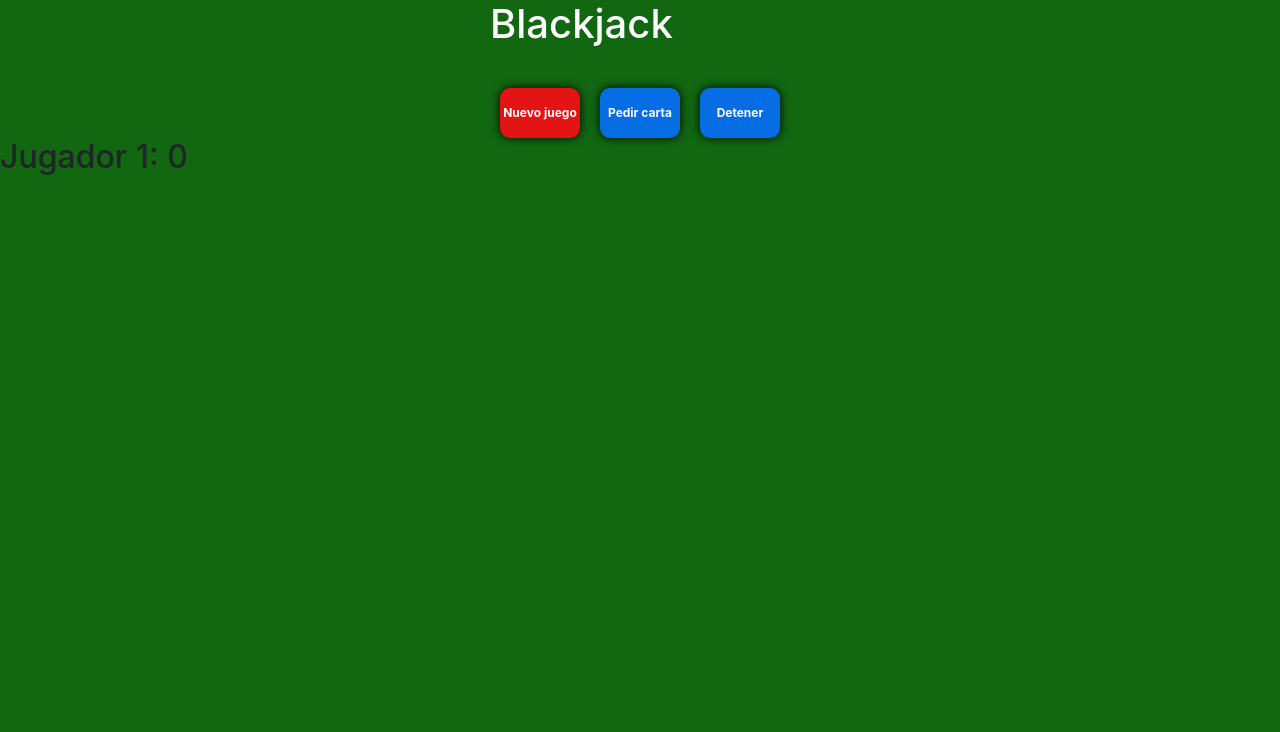
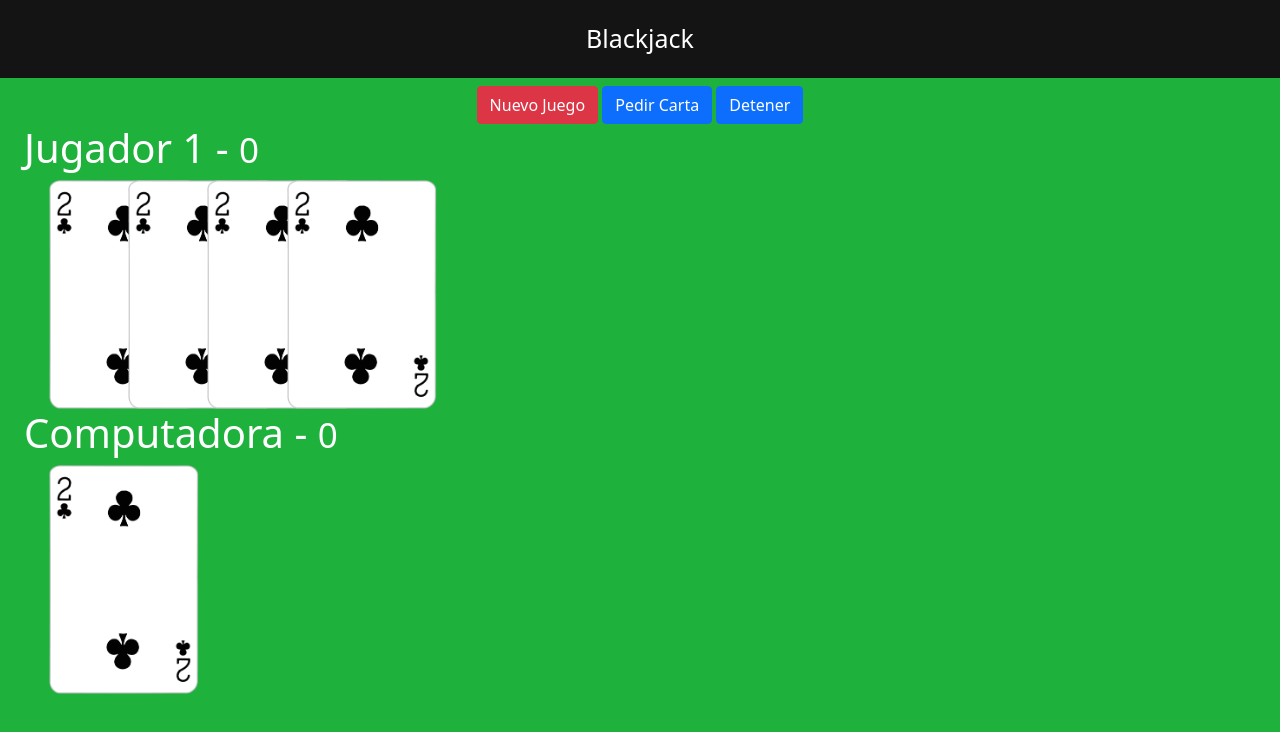
Before and after one commit to carlos0320/Juego_BlackJack, a plain HTML site: page index.html in a window 1280 px wide. Drawn offline with nearby package versions, Linux system fonts and the light colour scheme.

Commit message:
maquetacion del proyecto blackjack usando bootstrap

```diff
--- a/css/style.css
+++ b/css/style.css
@@ -1,52 +1,21 @@
-* {
-    padding: 0;
+html,
+body {
     margin: 0;
-    box-sizing: 0;
-}
-
-body {
-    background-color: #116811;
-    font-family: -apple-system, BlinkMacSystemFont, 'Segoe UI', Roboto, Oxygen, Ubuntu, Cantarell, 'Open Sans', 'Helvetica Neue', sans-serif;
-}
-
-header {
-    width: 300px;
-    margin: 0 auto;
+    background-color: #1eb23c;
     color: white;
 }
 
-main {
-    width: 100vw;
+.titulo {
+    text-align: center;
+    background-color: #141414;
+    color: white;
+    padding: 20px;
+    font-size: 25px;
 }
 
-main .main-buttons {
-    width: 300px;
-    height: 50px;
-    margin: 0 auto;
-    margin-top: 40px;
-    display: flex;
-    justify-content: space-around;
+.carta {
+    width: 150px;
+    left: 100px;
+    position: relative;
+    margin-left: -75px;
 }
-
-.main-buttons .NewGame {
-    width: 80px;
-    background-color: #e21414;
-    color: white;
-    font-size: 12px;
-    border-radius: 10px;
-    border-style: none;
-    box-shadow: 0px 0px 10px 0px black;
-    font-weight: bold;
-}
-
-.main-buttons .NewCard,
-.Stop {
-    width: 80px;
-    background-color: #076de4;
-    color: white;
-    font-size: 12px;
-    border-radius: 10px;
-    border-style: none;
-    box-shadow: 0px 0px 10px 0px black;
-    font-weight: bold;
-}
--- a/index.html
+++ b/index.html
@@ -13,23 +13,35 @@
 </head>
 
 <body>
-    <header>
-        <h1>Blackjack</h1>
+    <header class="titulo">
+        Blackjack
     </header>
-    <main>
-        <section class="main-buttons">
-            <button class="NewGame">Nuevo juego</button>
-            <button class="NewCard">Pedir carta</button>
-            <button class="Stop">Detener</button>
-        </section>
-        <section class="main-player">
-            <div class="player-points">
-                <h2>Jugador 1: <span class="points">0</span></h2>
+    <div class="row mt-2">
+        <div class="col text-center">
+            <button class="btn btn-danger">Nuevo Juego</button>
+            <button class="btn btn-primary">Pedir Carta</button>
+            <button class="btn btn-primary">Detener</button>
+        </div>
+    </div>
+    <div class="row container">
+        <div class="col">
+            <h1>Jugador 1 - <small>0</small></h1>
+            <div class="jugador-cartas">
+                <img class="carta" src="./assets/cartas/2C.png" alt="">
+                <img class="carta" src="./assets/cartas/2C.png" alt="">
+                <img class="carta" src="./assets/cartas/2C.png" alt="">
+                <img class="carta" src="./assets/cartas/2C.png" alt="">
             </div>
-            <div class="player-cards"></div>
-            <div></div>
-        </section>
-    </main>
+        </div>
+    </div>
+    <div class="row container">
+        <div class="col">
+            <h1>Computadora - <small>0</small></h1>
+            <div class="jugador-cartas">
+                <img class="carta" src="./assets/cartas/2C.png" alt="">
+            </div>
+        </div>
+    </div>
     <script src="js/juego.js"></script>
 </body>
 
```
